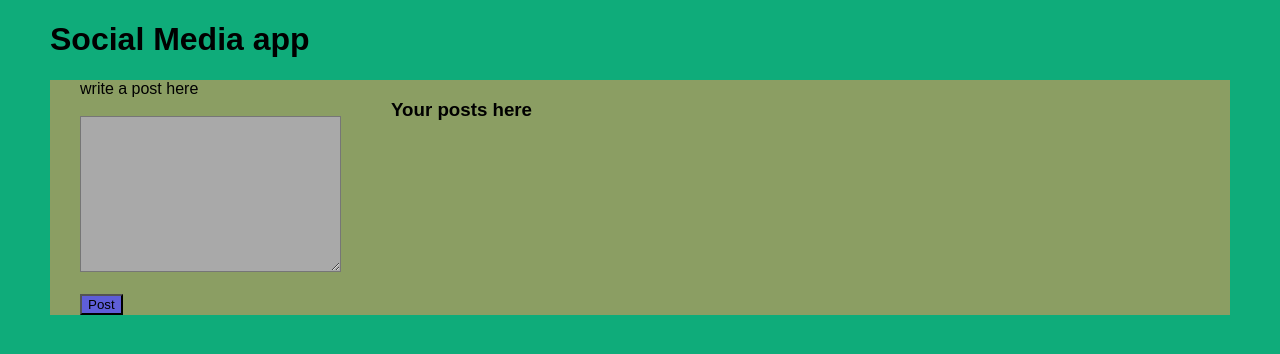
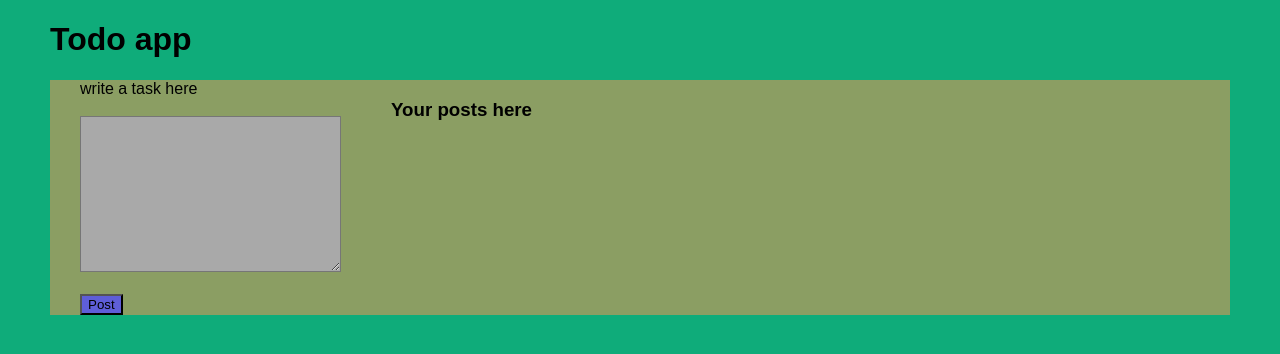
Before and after one commit to jaswanthsaireddy/crud-social-media-app, a plain HTML site: page index.html in a window 1280 px wide. Drawn offline with Linux system fonts and the light colour scheme.

Commit message:
Update index.html

```diff
--- a/index.html
+++ b/index.html
@@ -10,11 +10,11 @@
 
 </head>
 <body>
-    <h1>Social Media app</h1>
+    <h1>Todo app</h1>
    <div class="container">
     <div class="left">
         <form id="form">
-            <label for="">write a post here</label>
+            <label for="">write a task here</label>
             <br><br>
             <div id="msg"></div>
             <textarea name="" id="input" cols="30" rows="10"></textarea>
```
